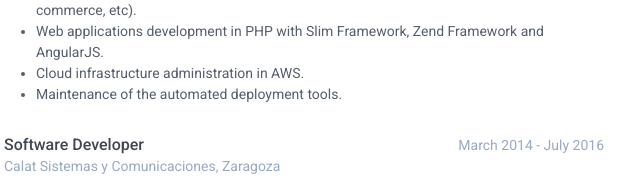
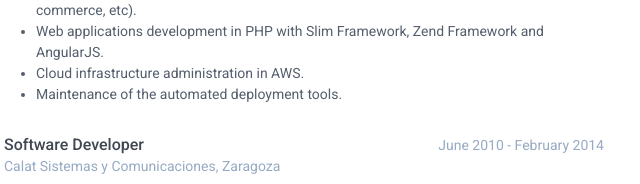
Before and after one commit to acelaya/professional-resume, a plain HTML site: page index.html in a window 1280 px wide. Shown: the part 1140-1324 px from the top of the page, 216-856 px from the left. Drawn offline with Linux system fonts and the light colour scheme.

Commit message:
Fixed typo in dates

```diff
--- a/index.html
+++ b/index.html
@@ -153,7 +153,7 @@
                     <div class="meta">
                         <div class="upper-row">
                             <h3 class="job-title">Software Developer</h3>
-                            <div class="time">March 2014 - July 2016</div>
+                            <div class="time">June 2010 - February 2014</div>
                         </div>
                         <div class="company">Calat Sistemas y Comunicaciones, Zaragoza</div>
                     </div>
```
